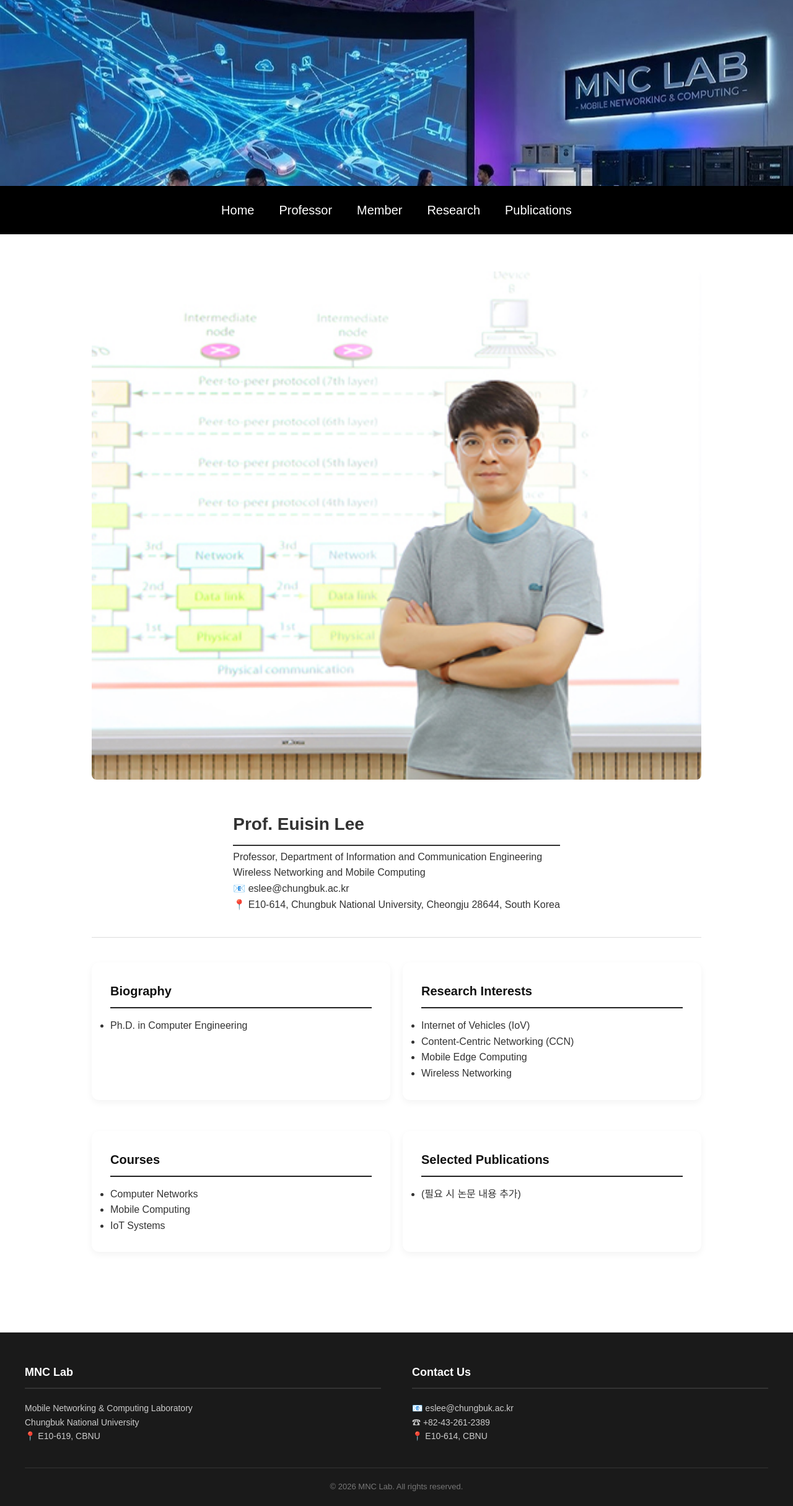
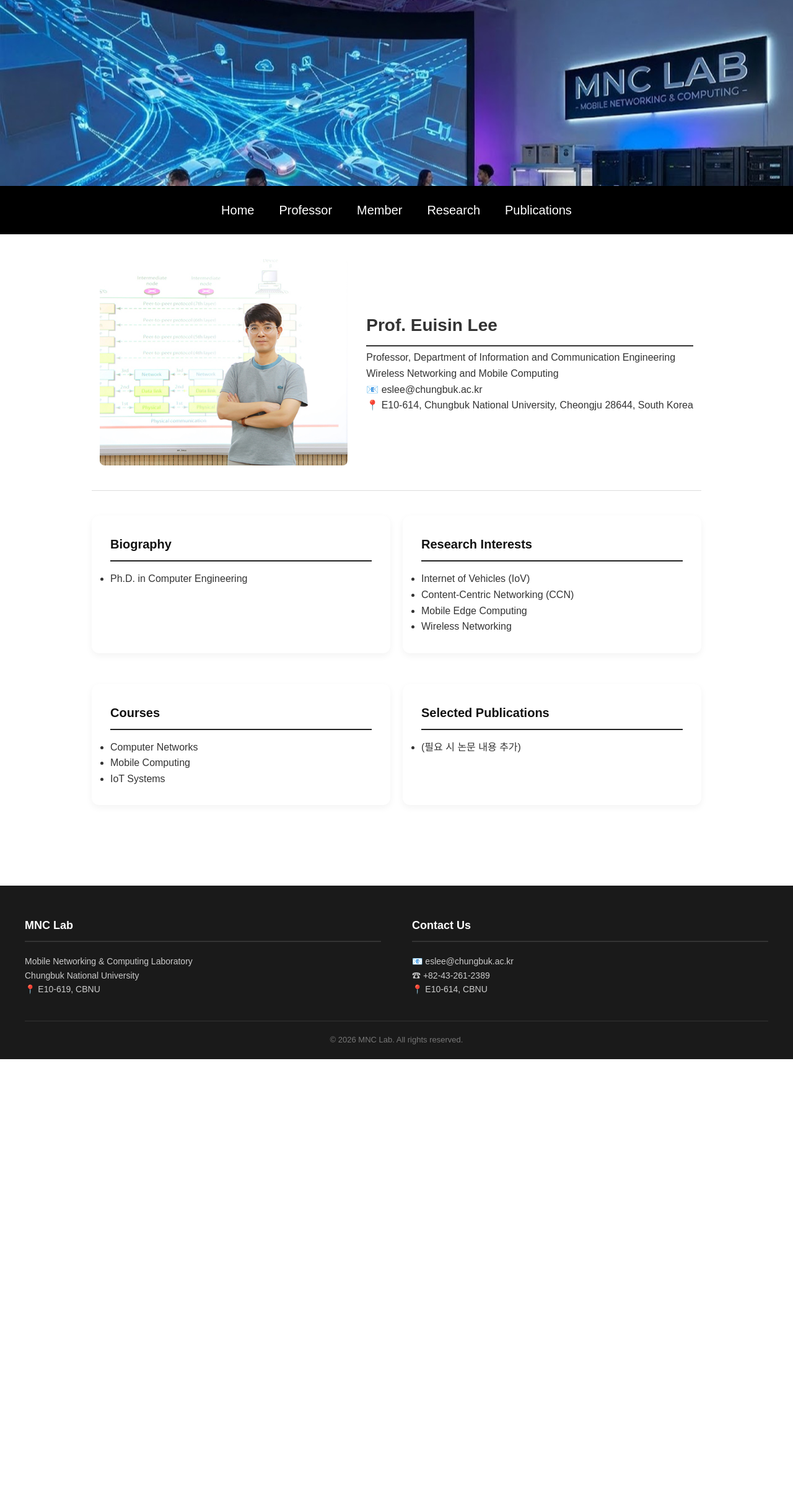
Before and after one commit to mnc-cbnu/mnc-cbnu.github.io, a Jekyll site: the page built from professor/index.md, in a window 1280 px wide. Shown: the whole page at 62% size. Built offline with Jekyll 4.4.1, drawn with Linux system fonts in a browser that asks for light colours; after the commit the page ends 1709 px from its top, so only the background shows below that.

Commit message:
style 수정

```diff
--- a/_layouts/default.html
+++ b/_layouts/default.html
@@ -84,7 +84,7 @@
             width: 100%;
         }
 
-        .container img {
+        .container img:not([class]) {
             max-width: 100%;
             /* 컨테이너 너비를 절대 넘지 못하게 잠금! */
             height: auto;
```
